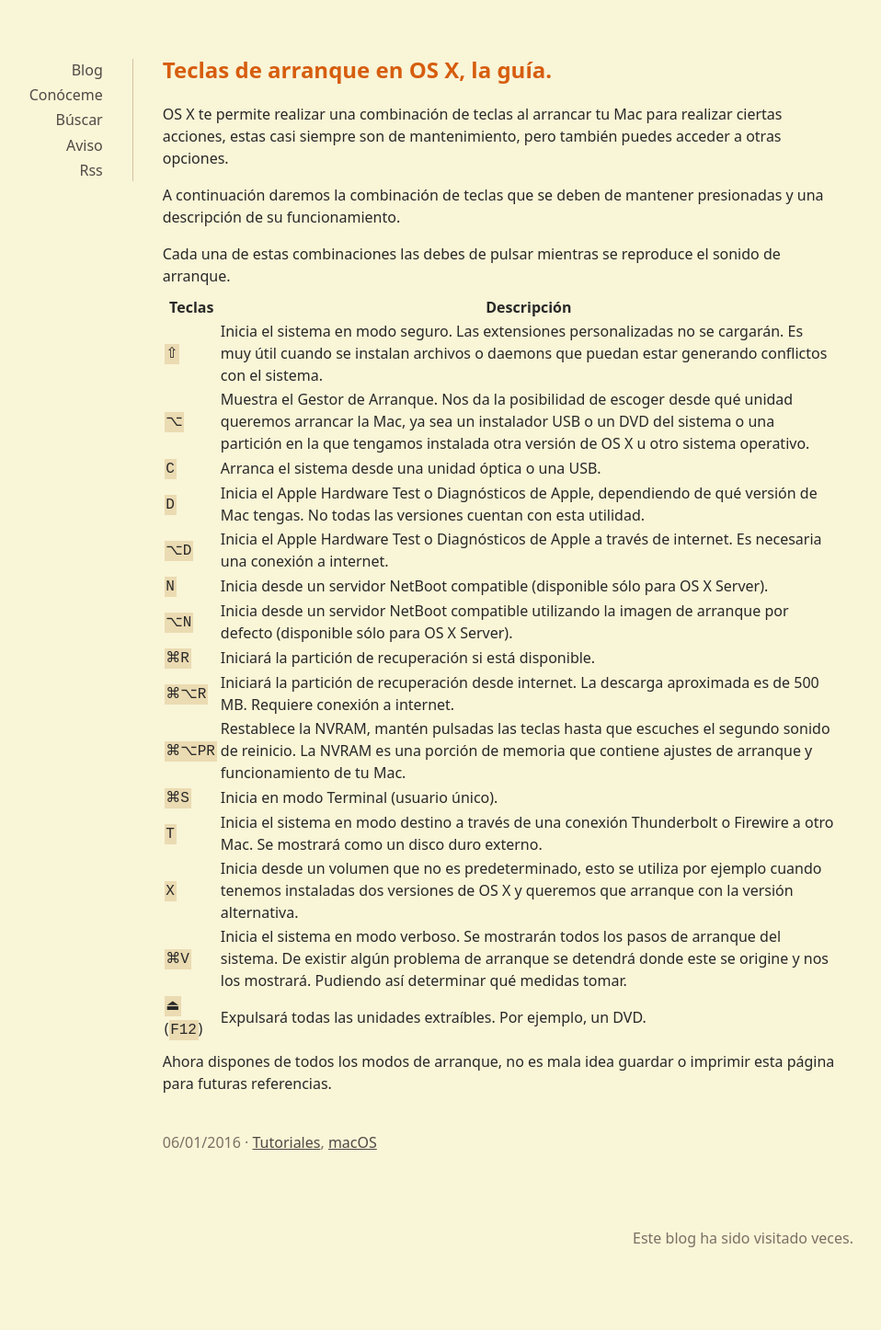
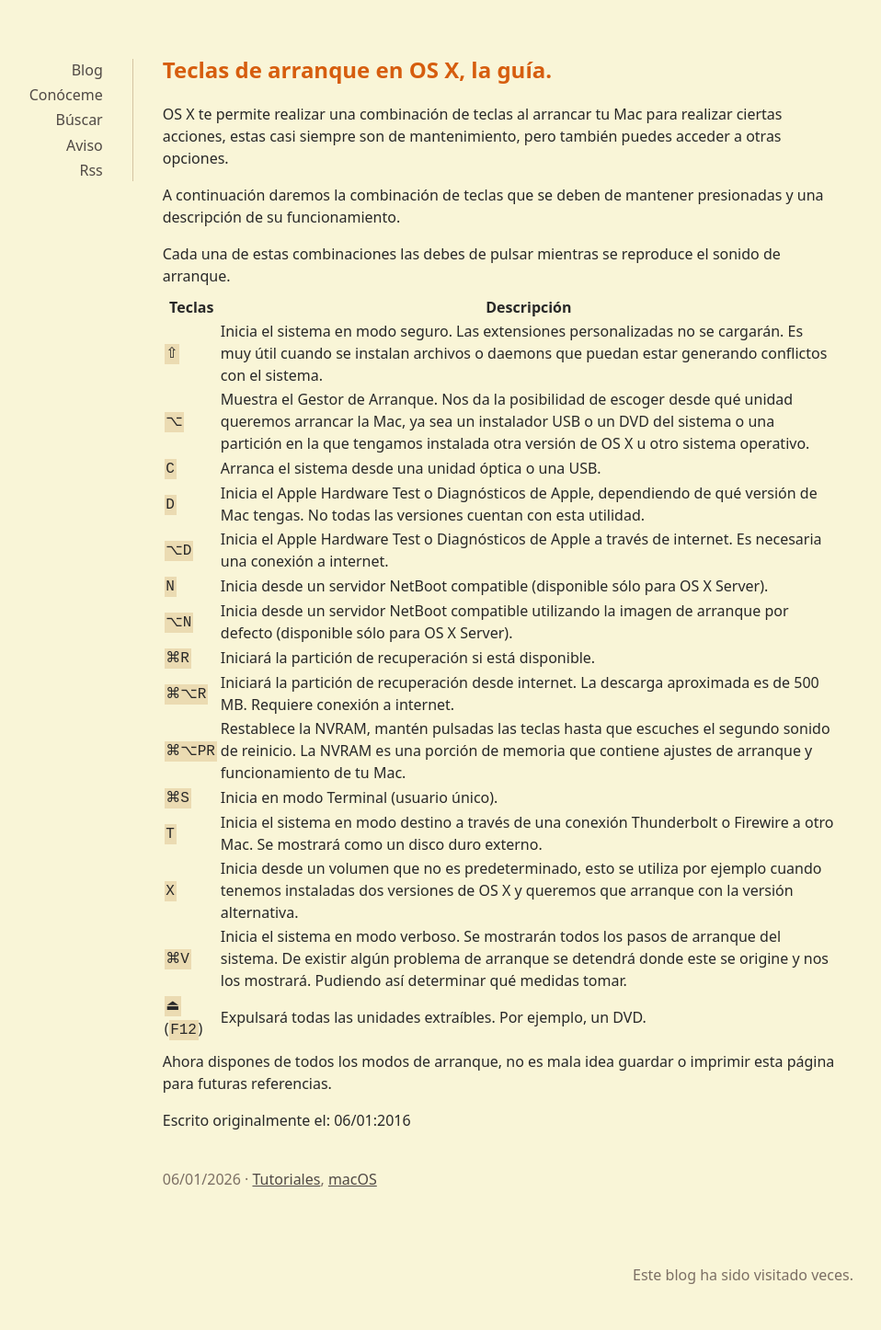
Before and after one commit to andriuzha/andriuzha.github.io, a Jekyll site: the page built from _posts/2026-01-06-teclas-de-arranque-en-os-x-la-guia.md, in a window 1280 px wide. Shown: the whole page at 92% size, without its empty margins (176-1134 px from the left). Built offline with Jekyll 4.4.1, drawn with Linux system fonts in a browser that asks for light colours; comment, search, counter and statistics services are not loaded; before the commit the page ends 1406 px from its top, so only the background shows below that.

Commit message:
Update and rename 2016-01-06-teclas-de-arranque-en-os-x-la-guia.md to 2026-01-06-teclas-de-arranque-en-os-x-la-guia.md

```diff
--- a/_posts/2016-01-06-teclas-de-arranque-en-os-x-la-guia.md
+++ b/_posts/2026-01-06-teclas-de-arranque-en-os-x-la-guia.md
@@ -32,3 +32,5 @@ Cada una de estas combinaciones las debes de pulsar mientras se reproduce el son
 | `⏏` (`F12`) | Expulsará todas las unidades extraíbles. Por ejemplo, un DVD. |
 
 Ahora dispones de todos los modos de arranque, no es mala idea guardar o imprimir esta página para futuras referencias.
+
+Escrito originalmente el: 06/01:2016
```
